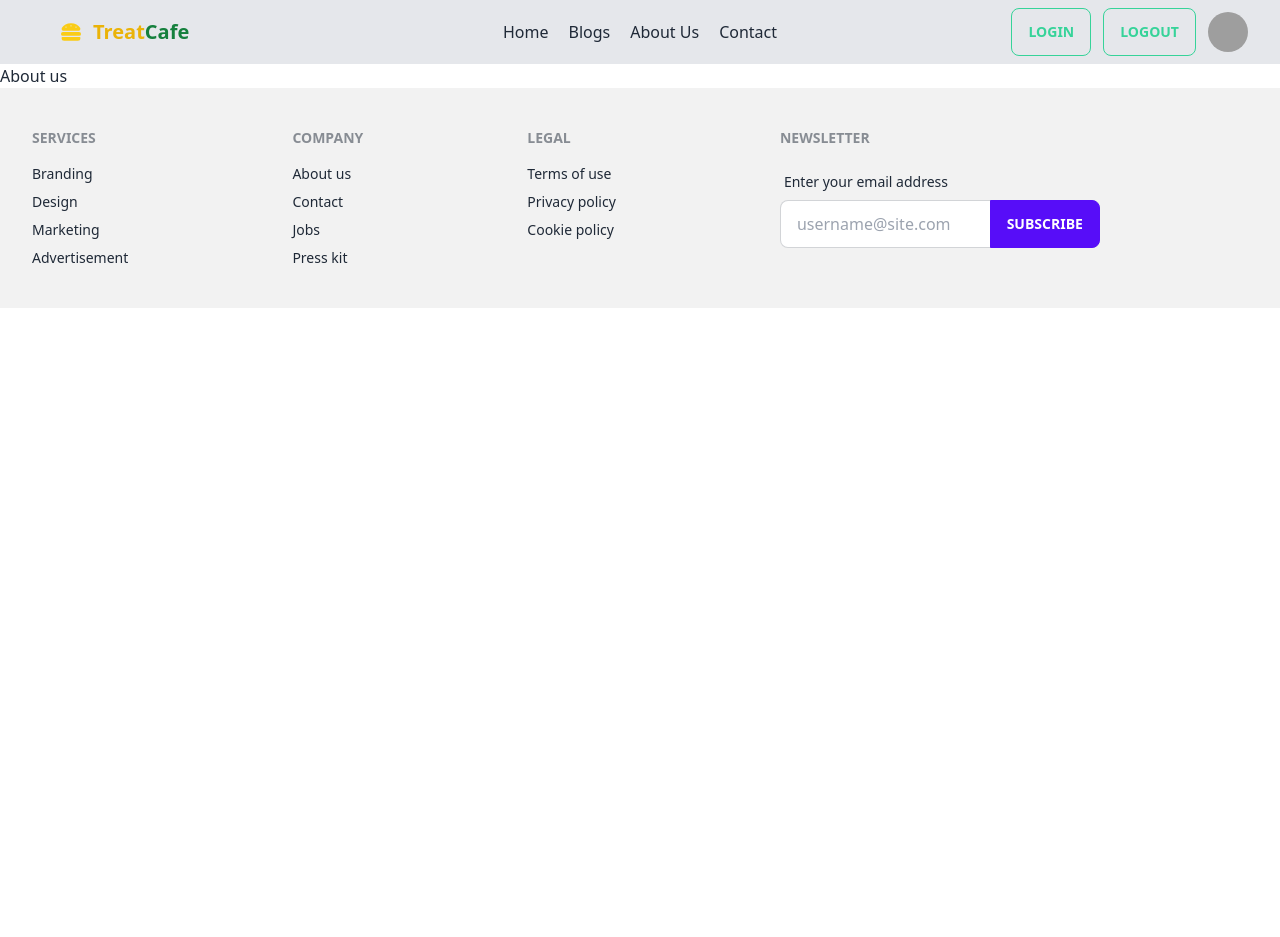
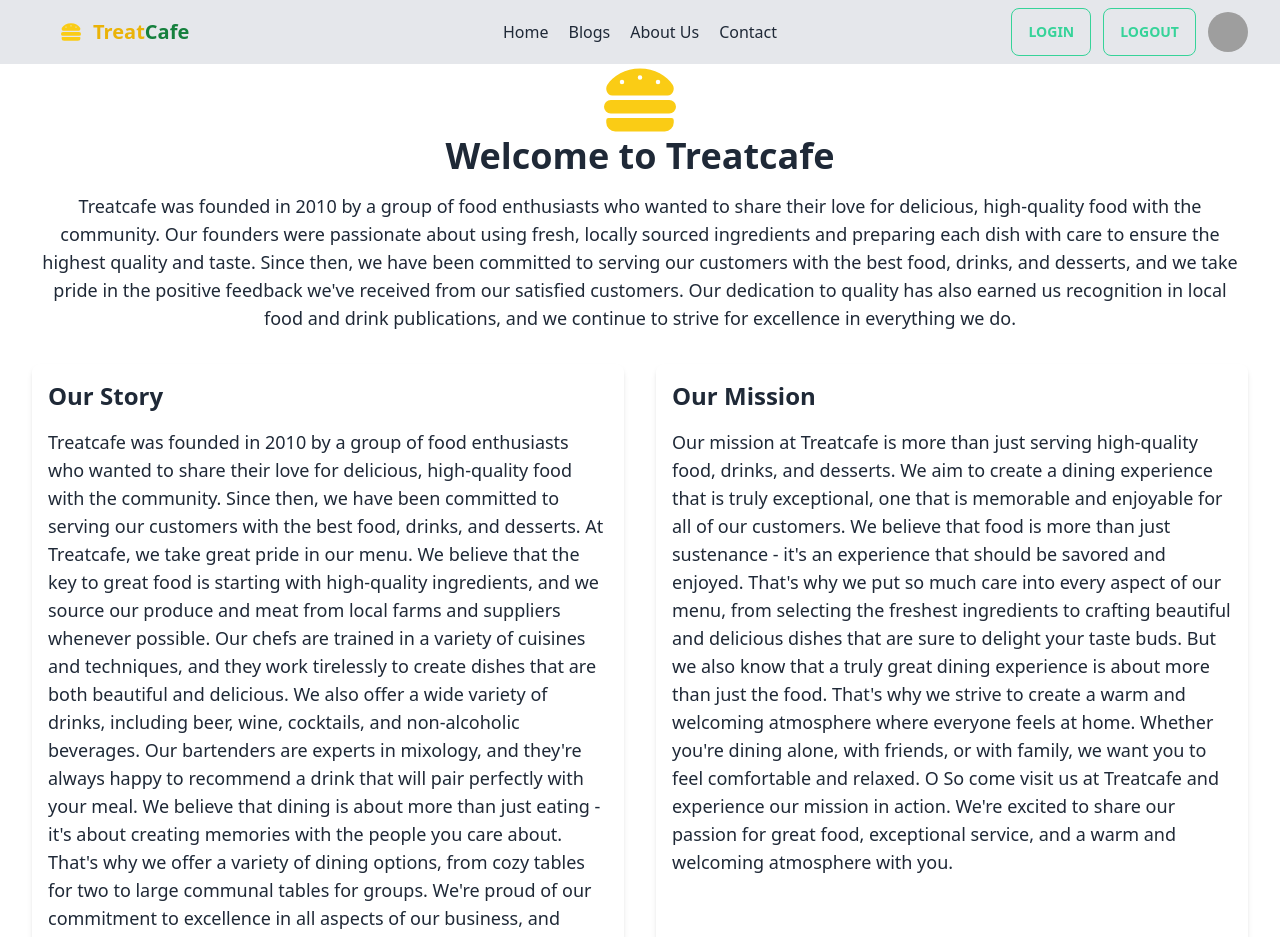
Before and after one commit to z3san/treat-cafe-client, a React (Vite) app: page /aboutus in a window 1280 px wide. Shown: the top 937 px of the page. Before the commit the page ends 800 px from the top, so only its background shows below. Built offline with nearby package versions, Linux system fonts and the light colour scheme; no server answers; grey boxes are pictures that could not be loaded.

Commit message:
Blogs contact about us sections are updated now

```diff
--- a/package.json
+++ b/package.json
@@ -12,6 +12,7 @@
   "dependencies": {
     "daisyui": "^2.51.6",
     "firebase": "^9.21.0",
+    "fontawesome": "^5.6.3",
     "localforage": "^1.10.0",
     "lottie-react": "^2.4.0",
     "match-sorter": "^6.3.1",
--- a/src/pages/About Us/AboutUs.jsx
+++ b/src/pages/About Us/AboutUs.jsx
@@ -1,10 +1,47 @@
 import React from 'react';
-
+import { FaHamburger } from 'react-icons/fa';
 const AboutUs = () => {
     return (
-        <div>
-            <h2>About us</h2>
+        <div className="flex flex-col justify-center   items-center my-container">
+     <FaHamburger className=' text-7xl text-yellow-400'></FaHamburger>
+      <h1 className="text-4xl font-bold mb-4">Welcome to Treatcafe</h1>
+      <p className="text-lg text-center mb-8">Treatcafe was founded in 2010 by a group of food enthusiasts who wanted to share their love for delicious, high-quality food with the community. Our founders were passionate about using fresh, locally sourced ingredients and preparing each dish with care to ensure the highest quality and taste. Since then, we have been committed to serving our customers with the best food, drinks, and desserts, and we take pride in the positive feedback we've received from our satisfied customers. Our dedication to quality has also earned us recognition in local food and drink publications, and we continue to strive for excellence in everything we do.</p>
+      <div className="grid grid-cols-2 gap-8">
+        <div className="p-4 rounded-lg shadow-md bg-white">
+          <h2 className="text-2xl font-bold mb-4">Our Story</h2>
+          <p className="text-lg">Treatcafe was founded in 2010 by a group of food enthusiasts who wanted to share their love for delicious, high-quality food with the community. Since then, we have been committed to serving our customers with the best food, drinks, and desserts.
+          At Treatcafe, we take great pride in our menu. We believe that the key to great food is starting with high-quality ingredients, and we source our produce and meat from local farms and suppliers whenever possible. Our chefs are trained in a variety of cuisines and techniques, and they work tirelessly to create dishes that are both beautiful and delicious.
+
+We also offer a wide variety of drinks, including beer, wine, cocktails, and non-alcoholic beverages. Our bartenders are experts in mixology, and they're always happy to recommend a drink that will pair perfectly with your meal.
+
+
+
+We believe that dining is about more than just eating - it's about creating memories with the people you care about. That's why we offer a variety of dining options, from cozy tables for two to large communal tables for groups.
+
+
+We're proud of our commitment to excellence in all aspects of our business, and we're dedicated to providing our customers with an exceptional dining experience. So come visit us at Treatcafe and see for yourself why we're one of the most beloved restaurants in town!
+
+
+
+
+
+
+          </p>
         </div>
+        <div className="p-4 rounded-lg shadow-md bg-white">
+          <h2 className="text-2xl font-bold mb-4">Our Mission</h2>
+          <p className="text-lg">Our mission at Treatcafe is more than just serving high-quality food, drinks, and desserts. We aim to create a dining experience that is truly exceptional, one that is memorable and enjoyable for all of our customers. We believe that food is more than just sustenance - it's an experience that should be savored and enjoyed. That's why we put so much care into every aspect of our menu, from selecting the freshest ingredients to crafting beautiful and delicious dishes that are sure to delight your taste buds.
+
+But we also know that a truly great dining experience is about more than just the food. That's why we strive to create a warm and welcoming atmosphere where everyone feels at home. Whether you're dining alone, with friends, or with family, we want you to feel comfortable and relaxed. O
+
+
+
+
+
+So come visit us at Treatcafe and experience our mission in action. We're excited to share our passion for great food, exceptional service, and a warm and welcoming atmosphere with you.</p>
+        </div>
+      </div>
+    </div>
     );
 };
 
--- a/src/pages/Blogs/Blogs.jsx
+++ b/src/pages/Blogs/Blogs.jsx
@@ -2,9 +2,29 @@ import React from 'react';
 
 const Blogs = () => {
     return (
-        <div>
-            <h2>This is blogs</h2>
+        <div className="my-container lg:h-screen">
+        <div className="my-8">
+          <h1 className="text-3xl font-bold italic text-gray-600 text-center mb-10" >React & Node related blogs</h1>
+          <div className="grid grid-cols-1 md:grid-cols-2 gap-4">
+            <div className="bg-white p-4 shadow rounded">
+              <h2 className="text-xl font-bold mb-2">Uncontrolled vs Controlled Components</h2>
+              <p>Uncontrolled components in React are form elements whose values are managed by the DOM. Controlled components, on the other hand, have their values managed by React state. The key difference is that with uncontrolled components, the user input is directly reflected in the DOM, whereas with controlled components, the state must be updated with the new value, which then updates the DOM.</p>
+            </div>
+            <div className="bg-white p-4 shadow rounded">
+              <h2 className="text-xl font-bold mb-2">Validating React Props with PropTypes</h2>
+              <p>PropTypes is a built-in library in React that allows you to validate the types of your component props. You can use PropTypes to ensure that the props passed to your component are of the correct type, or to provide default values for props that aren't required. This can help catch errors early on and make your code more robust and maintainable.</p>
+            </div>
+            <div className="bg-white p-4 shadow rounded">
+              <h2 className="text-xl font-bold mb-2">Node.js vs Express.js</h2>
+              <p>Node.js is a runtime environment for executing JavaScript code on the server-side. It allows you to build scalable and fast applications using JavaScript. Express.js is a framework built on top of Node.js that provides a simple and easy-to-use interface for building web applications. It provides a set of features for handling HTTP requests and responses, routing, and middleware that makes it easy to build complex applications.</p>
+            </div>
+            <div className="bg-white p-4 shadow rounded">
+              <h2 className="text-xl font-bold mb-2">Custom Hooks in React</h2>
+              <p>A custom hook is a function that allows you to reuse stateful logic across multiple components in a React application. Custom hooks are useful for abstracting complex logic into reusable, easy-to-understand functions. For example, you might create a custom hook to handle form validation, or to fetch data from an API. Custom hooks are created using the useState and useEffect hooks, and can be used just like any other hook in React.</p>
+            </div>
+          </div>
         </div>
+      </div>
     );
 };
 
--- a/src/pages/Contact/Contact.jsx
+++ b/src/pages/Contact/Contact.jsx
@@ -1,10 +1,31 @@
 import React from 'react';
+import { FaEnvelope, FaMapMarkerAlt, FaPhoneAlt } from 'react-icons/fa';
 
 const Contact = () => {
     return (
-        <div>
-            <h2>Contact</h2>
+        <div className="flex flex-col items-center h-screen justify-center py-10">
+        <h1 className="text-4xl font-bold text-center mb-10">Contact Us</h1>
+        <div className="flex flex-col items-center justify-center space-y-4">
+          <div className="flex items-center space-x-4">
+    <FaEnvelope className="text-2xl text-gray-500" />
+            <a href="mailto:info@treatcafe.com" className="text-lg font-medium text-gray-700 hover:text-red-500">
+              info@treatcafe.com
+            </a>
+          </div>
+          <div className="flex items-center space-x-4">
+            <FaPhoneAlt className="text-2xl text-gray-500" />
+            <a href="tel:123-456-7890" className="text-lg font-medium text-gray-700 hover:text-red-500">
+              (123) 456-7890
+            </a>
+          </div>
+          <div className="flex items-center space-x-4">
+            <FaMapMarkerAlt className="text-2xl text-gray-500" />
+            <p className="text-lg font-medium text-gray-700">
+              123 Main Street, Anytown USA
+            </p>
+          </div>
         </div>
+      </div>
     );
 };
 
--- a/src/shared/Foooter/Footer.jsx
+++ b/src/shared/Foooter/Footer.jsx
@@ -2,7 +2,7 @@ import React from 'react';
 
 const Footer = () => {
     return (
-        <footer className="my-container footer p-10 bg-base-200 text-base-content">
+        <footer className="my-container sm:grid grid-cols-3 footer p-10 bg-base-200 text-base-content">
   <div>
     <span className="footer-title">Services</span>
     <a className="link link-hover">Branding</a>
--- a/src/shared/Header/Header.jsx
+++ b/src/shared/Header/Header.jsx
@@ -1,5 +1,5 @@
 import React from 'react';
-import { NavLink } from 'react-router-dom';
+import { Link, NavLink } from 'react-router-dom';
 import { FaHamburger } from 'react-icons/fa';
 
 const Header = () => {
@@ -31,8 +31,8 @@ const Header = () => {
      <NavLink>Contact</NavLink>
           </ul>
         </div>
-        <a className="btn btn-ghost normal-case text-xl"> <FaHamburger className='text-yellow-400 mx-2 w-7'/> <span className='text-yellow-500'>Treat</span>
-        <span className='text-green-700'>Cafe</span> </a>
+        <Link to='/' className="btn btn-ghost normal-case text-xl"> <FaHamburger className='text-yellow-400 mx-2 w-7'/> <span className='text-yellow-500'>Treat</span>
+        <span className='text-green-700'>Cafe</span> </Link>
       </div>
       <div className="navbar-center hidden lg:flex">
       <ul className="menu menu-horizontal items-center px-1 gap-5">
```
Also changed, not shown: src/main.jsx (+5 -2 lines), 1 other file (tests, documents, lock files or other folders).
